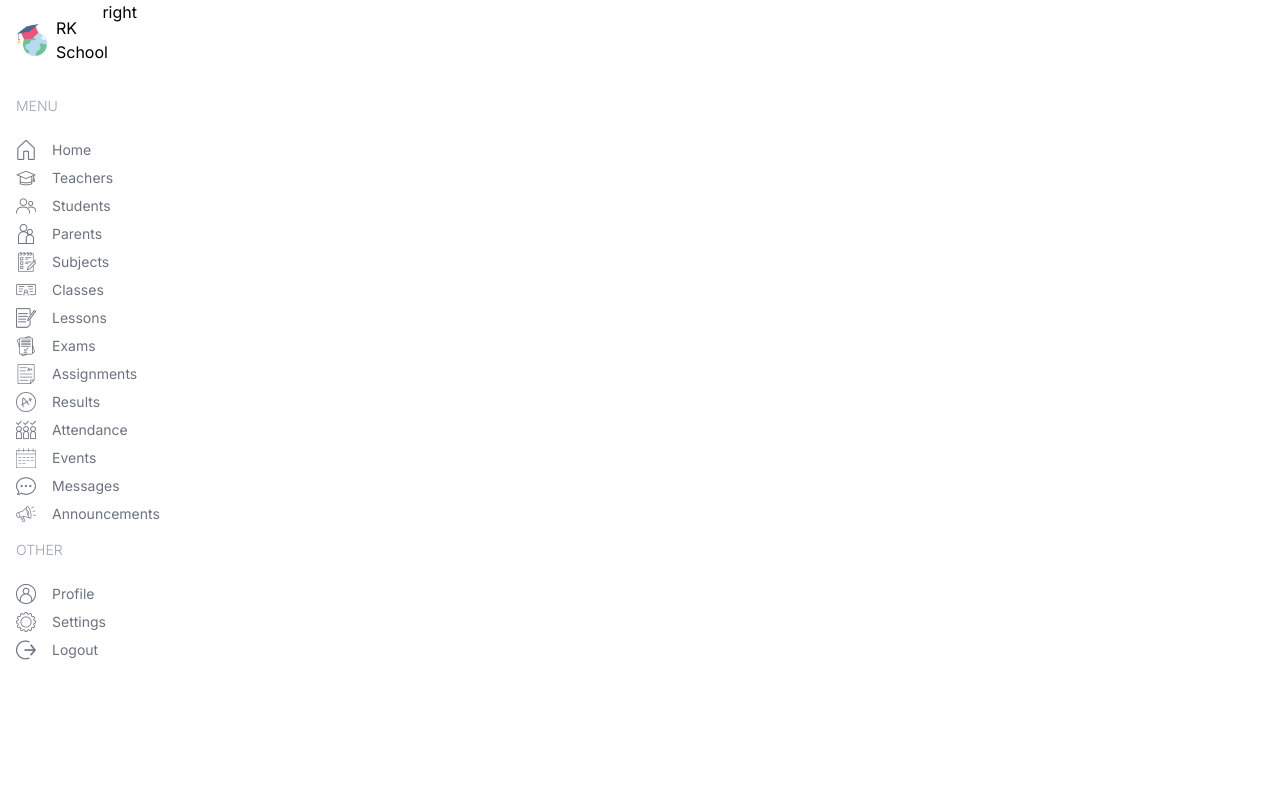
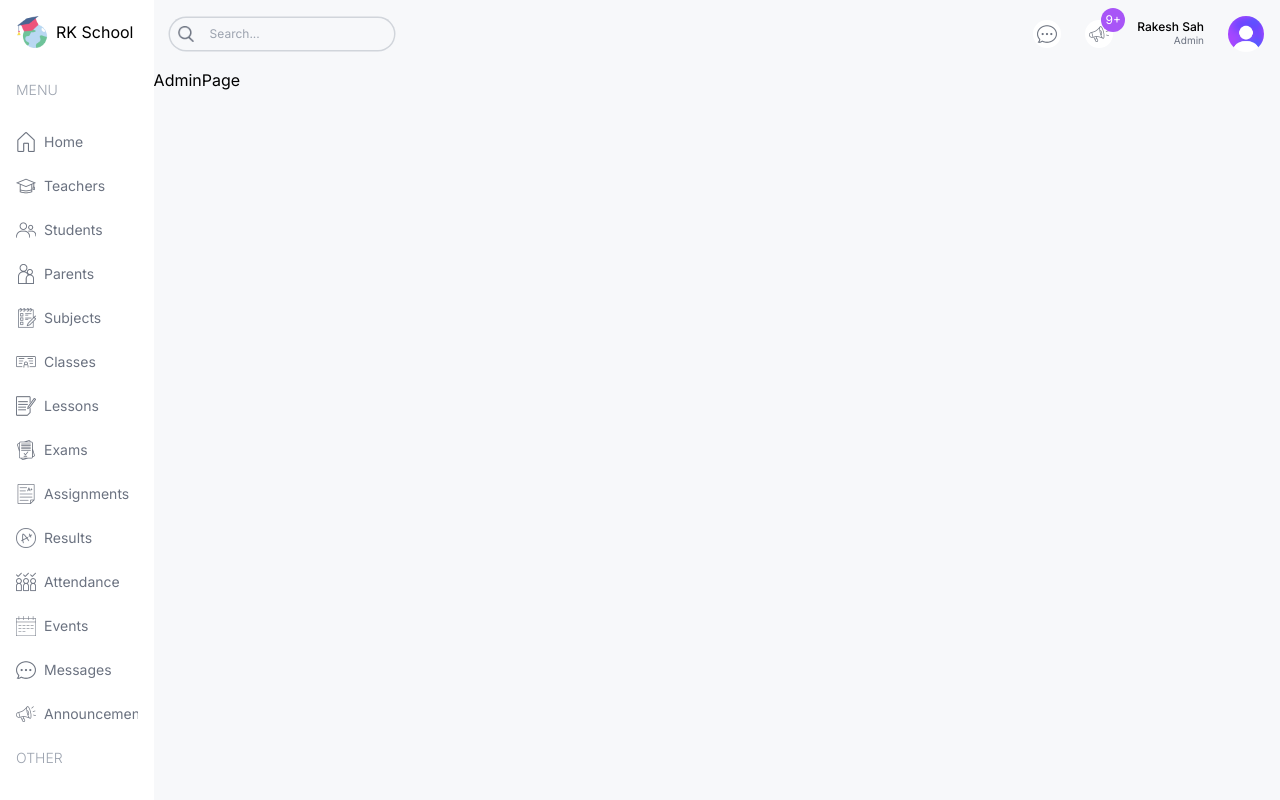
Before and after one commit to Rakeshsah0/school-erp, a Next.js app: page /admin in a window 1280 px wide. Built offline with nearby package versions, Linux system fonts and the light colour scheme.

Commit message:
completed navbar and side menu

```diff
--- a/src/app/(dashboard)/layout.tsx
+++ b/src/app/(dashboard)/layout.tsx
@@ -1,4 +1,5 @@
 import Menu from "@/components/Menu";
+import Navbar from "@/components/Navbar";
 import Image from "next/image";
 import Link from "next/link";
 
@@ -10,7 +11,7 @@
   return (
     <div className="h-screen flex">
       {/* LEFT */}
-      <div className="w-1/6 md:w-[8%] lg:w-[16%] xl:w-[8%] p-4">
+      <div className="w-1/6 md:w-[8%] lg:w-[16%] xl:w-[12%] p-4 flex flex-col h-full">
         <Link href='/' className="flex items-center justify-center lg:justify-start gap-2">
           <Image src="/logo.png" alt="" width={32} height={32}/>
           <span className="hidden lg:block">RK School</span>
@@ -18,7 +19,10 @@
         <Menu/>
       </div>
       {/* RIGHT */}
-      <div className="w-5/6 md:w-[92%] lg:w-[84%] xl:w-[92%]">right</div>
+      <div className="w-5/6 md:w-[92%] lg:w-[84%] xl:w-[88%] bg-[#F7F8FA]">
+        <Navbar/>
+        {children}
+      </div>
     </div>
   );
 }
--- a/src/components/Menu.tsx
+++ b/src/components/Menu.tsx
@@ -118,20 +118,26 @@
 
 const Menu = () => {
   return (
-    <div className="mt-4 text-sm">
-      {menuItems.map(i=>(
+    <div className="mt-4 text-sm overflow-y-auto h-full">
+      {menuItems.map((i) => (
         <div className="flex flex-col gap-2" key={i.title}>
-          <span className="hidden lg:block text-gray-400 font-light my-4">{i.title}</span>
-          {i.items.map(item=>(
-            <Link href={item.href} key={item.label} className="flex items-center justify-center lg:justify-start gap-4 text-gray-500">
-            <Image src={item.icon} alt="" width={20} height={20}/>
-            <span className="hidden lg:block">{item.label}</span>
+          <span className="hidden lg:block text-gray-400 font-light my-4">
+            {i.title}
+          </span>
+          {i.items.map((item) => (
+            <Link
+              href={item.href}
+              key={item.label}
+              className="flex items-center justify-center lg:justify-start gap-2 text-gray-500 py-2 text-sm"
+            >
+              <Image src={item.icon} alt="" width={20} height={20} />
+              <span className="hidden lg:block">{item.label}</span>
             </Link>
           ))}
         </div>
       ))}
     </div>
-  )
-}
+  );
+};
 
-export default Menu
+export default Menu;
--- /dev/null
+++ b/src/components/Navbar.tsx
@@ -0,0 +1,34 @@
+import Image from "next/image"
+let n=89
+const Navbar = () => {
+  return (
+    <div className="flex items-center justify-between p-4">
+        {/* search */}
+        <div className="hidden md:flex items-center gap-2 text-xs rounded-full ring-[1.5px] ring-gray-300 px-2">
+            <Image src="/search.png" alt="" width={16} height={16}/>
+            <input type="text" placeholder="Search..." className="w-[200px] p-2 bg-transparent outline-none"/>
+        </div>
+
+        {/* icons */}
+        <div className="flex items-center gap-6 justify-end w-full">
+            <div className="bg-white rounded-full w-7 h-7 flex items-center justify-center cursor-pointer">
+                <Image src="/message.png" alt="" height={20} width={20}/>
+            </div>
+            <div className="bg-white rounded-full w-7 h-7 flex items-center justify-center cursor-pointer relative">
+                <Image src="/announcement.png" alt="" height={20} width={20}/>
+                <div className="absolute -top-3 -right-3 w-6 h-6 flex items-center justify-center bg-purple-500 text-white rounded-full text-xs">
+                    {n>9?(<>
+                    9+</>):(<>{n}</>)}
+                </div>
+            </div>
+            <div className="flex flex-col">
+                <span className="text-xs leading-3 font-medium">Rakesh Sah</span>
+                <span className="text-[10px] text-gray-500 text-right"> Admin</span>
+            </div>
+            <Image src="/avatar.png" alt="" height={36} width={36} className="rounded-full"/>
+        </div>
+    </div>
+  )
+}
+
+export default Navbar
```
Also changed, not shown: 1 other file (tests, documents, lock files or other folders).
